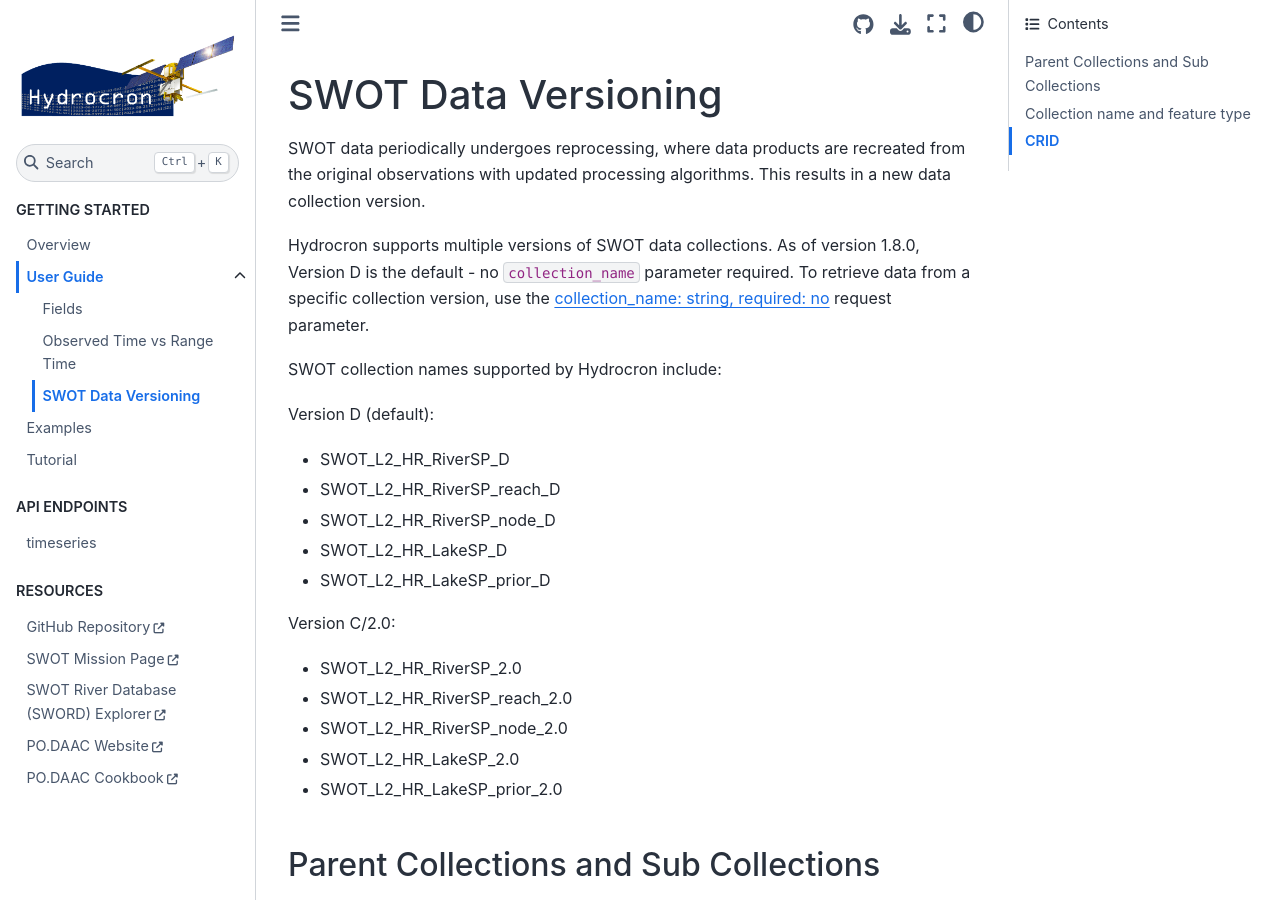
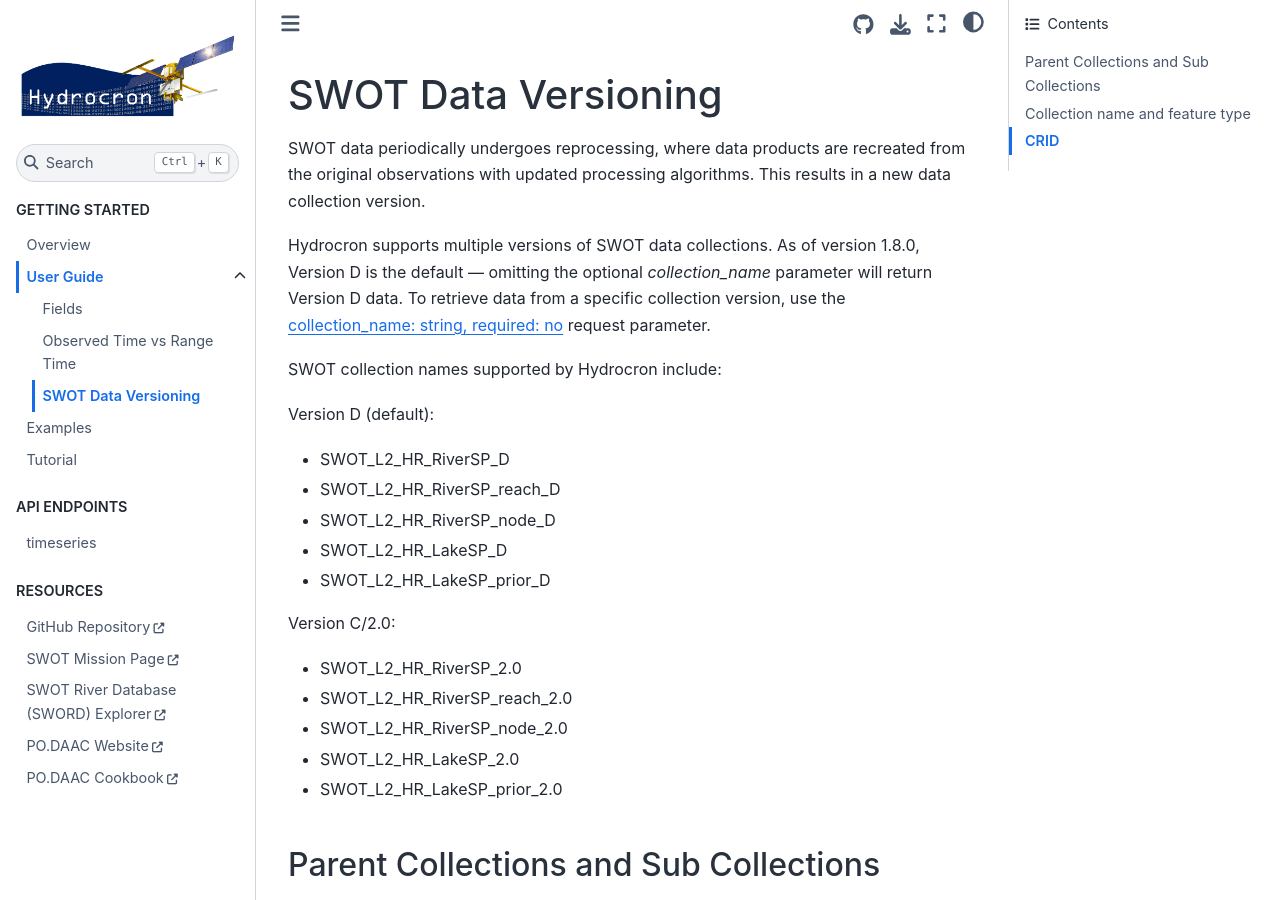
Before and after one commit to podaac/hydrocron, a Jupyter Book: the page built from docs/user-guide/versioning.md, in a window 1280 px wide and 900 px high. Built offline with Jupyter Book 1.0.4 settings and Sphinx 7.4.7 and the Sphinx Book theme 1.1.4, drawn with Linux system fonts in a browser that asks for light colours.

Commit message:
Updated docs more

```diff
--- a/docs/user-guide/versioning.md
+++ b/docs/user-guide/versioning.md
@@ -2,7 +2,7 @@
 
 SWOT data periodically undergoes reprocessing, where data products are recreated from the original observations with updated processing algorithms. This results in a new data collection version.
 
-Hydrocron supports multiple versions of SWOT data collections. As of version 1.8.0, Version D is the default - no `collection_name` parameter required. To retrieve data from a specific collection version, use the [](collection_name) request parameter.
+Hydrocron supports multiple versions of SWOT data collections. As of version 1.8.0, Version D is the default — omitting the optional _collection_name_ parameter will return Version D data. To retrieve data from a specific collection version, use the [](collection_name) request parameter.
 
 SWOT collection names supported by Hydrocron include:
 
```
Also changed, not shown: docs/intro.md (+2 -1 lines).
